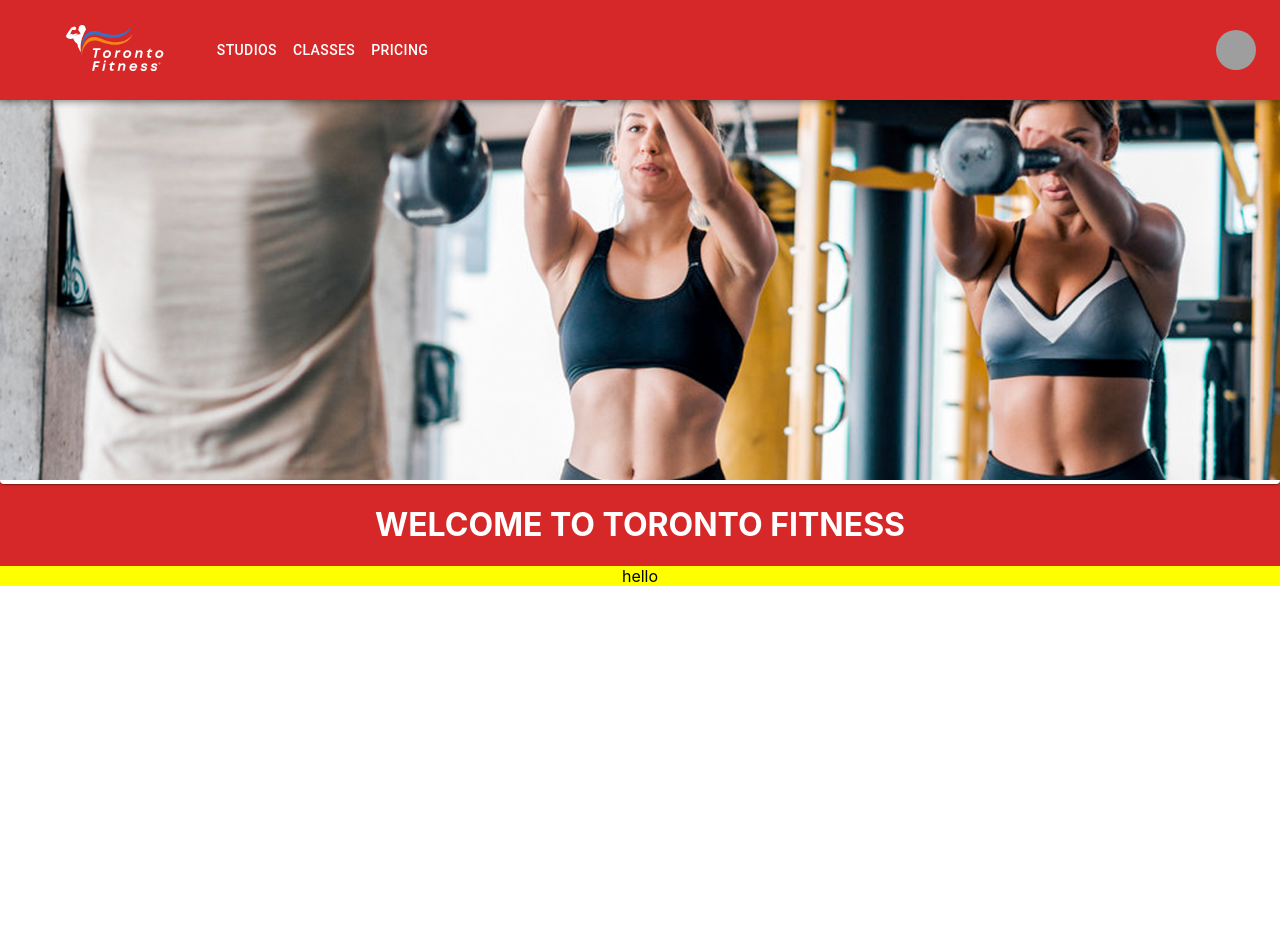
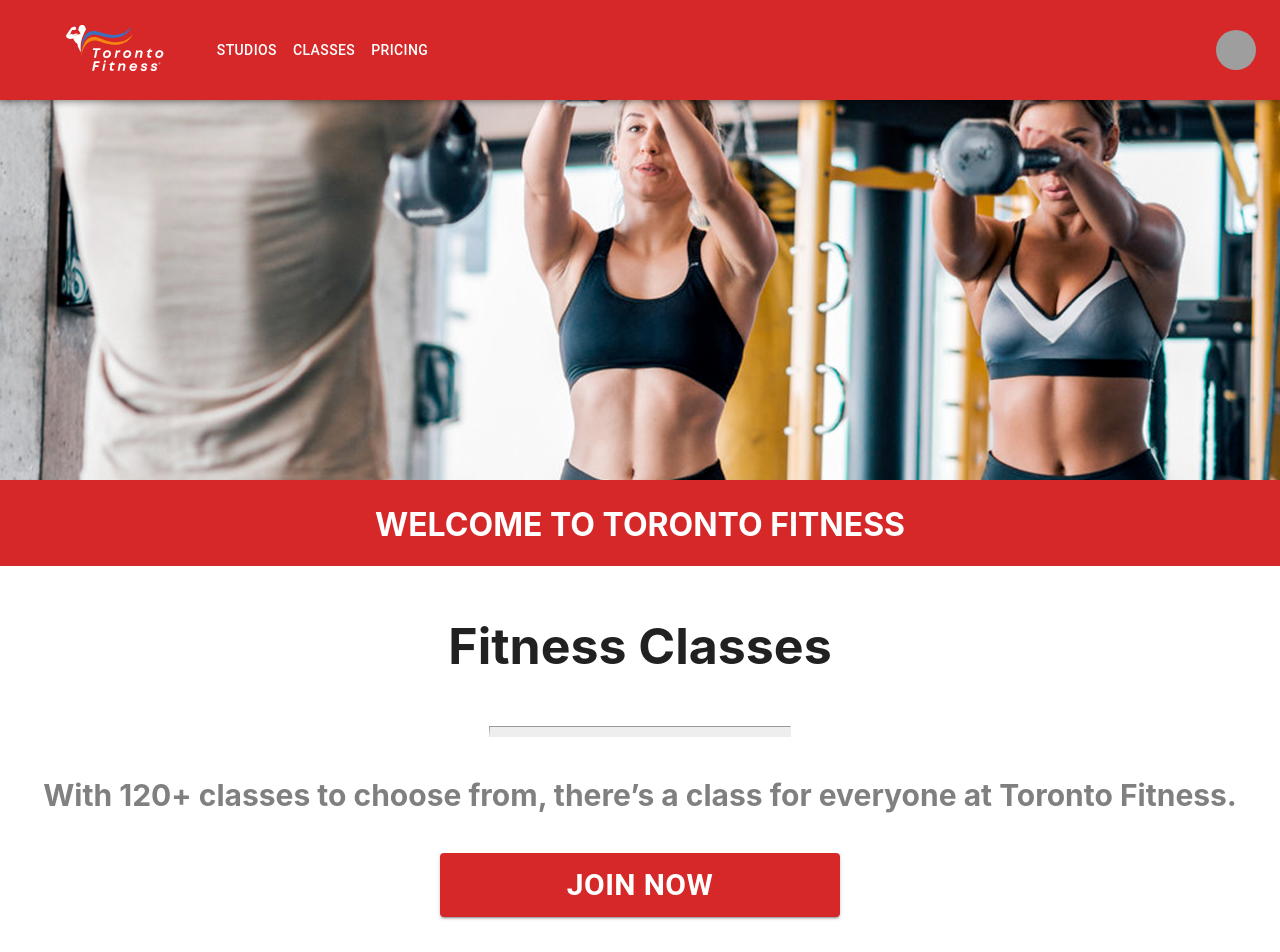
Before and after one commit to kenneth-miura/csc309-pf, a React (Create React App) app in the folder PF/frontend/: page / in a window 1280 px wide. Shown: the top 952 px of the page. Before the commit the page ends 800 px from the top, so only its background shows below. Built offline with nearby package versions, Linux system fonts and the light colour scheme; grey boxes are pictures that could not be loaded.

Commit message:
Finished basic front page

```diff
--- a/PF/frontend/src/pages/Main.js
+++ b/PF/frontend/src/pages/Main.js
@@ -1,49 +1,59 @@
 import * as React from "react";
-import './Main.css'
-import ImageCarousel from '../components/Carousel'
-import { Card, Box, Paper } from "@mui/material";
-import Grid from "@mui/material/Grid";
+import "./Main.css";
+import ImageCarousel from "../components/Carousel";
+import { Card, Box, Button } from "@mui/material";
 
 function Main() {
-  function GridItem() {
-    return (
-      // From 0 to 600px wide (smart-phones), I take up 12 columns, or the whole device width!
-      // From 600-690px wide (tablets), I take up 6 out of 12 columns, so 2 columns fit the screen.
-      // From 960px wide and above, I take up 25% of the device (3/12), so 4 columns fit the screen.
-      <Grid item style={{ paddingLeft: 0, paddingRight: 0 }}>
-        <Card style={{ width: "100%" }}>THERE ARE ITEMS HERE</Card>
-      </Grid>
-    );
-  }
-
   return (
     <div className="container">
-        <Box display="flex" flexDirection="column" style={{top: '0px'}}>
-            <Box style={{backgroundColor: "#d62828", width: "100%"}}>
-                {/* <ImageCarousel style={{margin: '0px', padding: '0px'}}></ImageCarousel> */}
-                <Card>
-                    <img style={{objectFit: "cover", width: '100%', height: '100%'}} src={require("../images/coach.png")}></img>
-                </Card>
+      <Box display="flex" flexDirection="column" style={{ top: "0px" }}>
+        <Box style={{ backgroundColor: "#d62828", width: "100%" }}>
+          {/* <ImageCarousel style={{boxShadow: 'none', margin: '0px', padding: '0px'}}></ImageCarousel> */}
+          <Card
+            style={{
+              backgroundColor: "#d62828",
+              width: "100%",
+              boxShadow: "none",
+            }}
+          >
+            <img
+              style={{ objectFit: "cover", width: "100%", height: "100%" }}
+              src={require("../images/coach.png")}
+            ></img>
+          </Card>
+          <Card
+            class="WelcomeText"
+            style={{ backgroundColor: "#d62828", width: "100%" }}
+          >
+            <h1 style={{ color: "white" }}>WELCOME TO TORONTO FITNESS</h1>
+          </Card>
+        </Box>
+        <Box style={{ backgroundColor: "white" }}>
+          <Card style={{ boxShadow: "none" }}>
+            <h3 style={{ fontSize: "50px" }}>Fitness Classes</h3>
+            <hr
+              style={{
+                color: "#d62828",
+                borderBottomWidth: "10px",
+                width: "300px",
+                marginBottom: "30px",
+              }}
+            ></hr>
 
-                <Card class="WelcomeText" style={{backgroundColor: "#d62828", width: "100%"}}>
-                    <h1 style={{color: "white"}}>WELCOME TO TORONTO FITNESS</h1>
-                </Card>
-
-            </Box>
-            <Box style={{backgroundColor: "yellow"}}>
-                hello
-            </Box>
+            <h4 style={{ fontSize: "30px", color: "gray"}}>
+              With 120+ classes to choose from, there’s a class for everyone at
+              Toronto Fitness.
+            </h4>
+          </Card>
         </Box>
-
-      {/* <Box sx={{ display: 'grid', gridTemplateRows: 'repeat(3, 1fr)' }}>
-            <Card style={{width: "100%", height: "60%", position: 'fixed', top: '0px'}}>
-                <img style={{objectFit: "cover", width: '100%', height: '100%'}} src={require("../images/coach.png")}></img>
-            </Card>
-
-            <Card class="WelcomeText" style={{backgroundColor: "#d62828", width: "100%"}}>
-                <h1>WELCOME TO TORONTO FITNESS</h1>
-            </Card>
-        </Box> */}
+        <Box>
+          <Card style={{ boxShadow: "none" }}>
+            <Button style={{backgroundColor: "#d62828", marginBottom: "50px", width: "400px"}} variant="contained">
+              <h5 style={{fontSize: "30px", margin: "0px", padding: "0px"}}>JOIN NOW</h5>
+            </Button>
+          </Card>
+        </Box>
+      </Box>
     </div>
   );
 }
```
